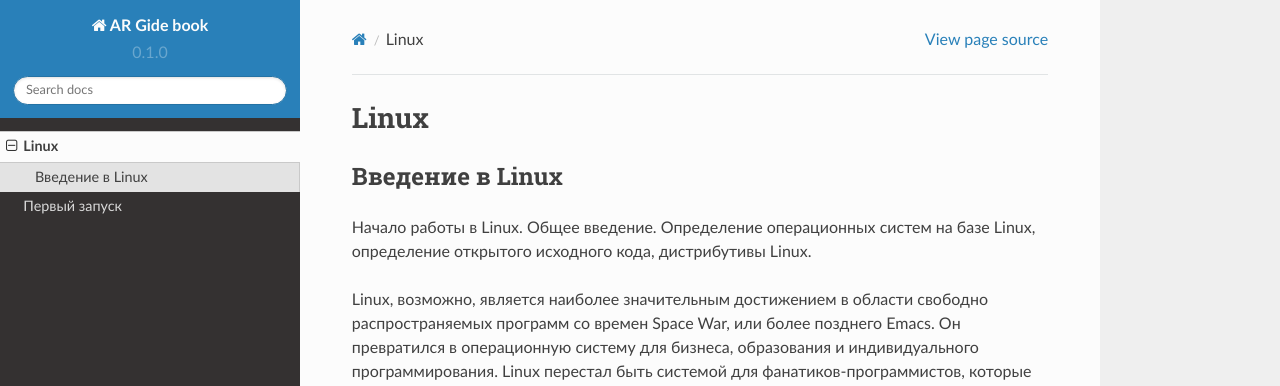
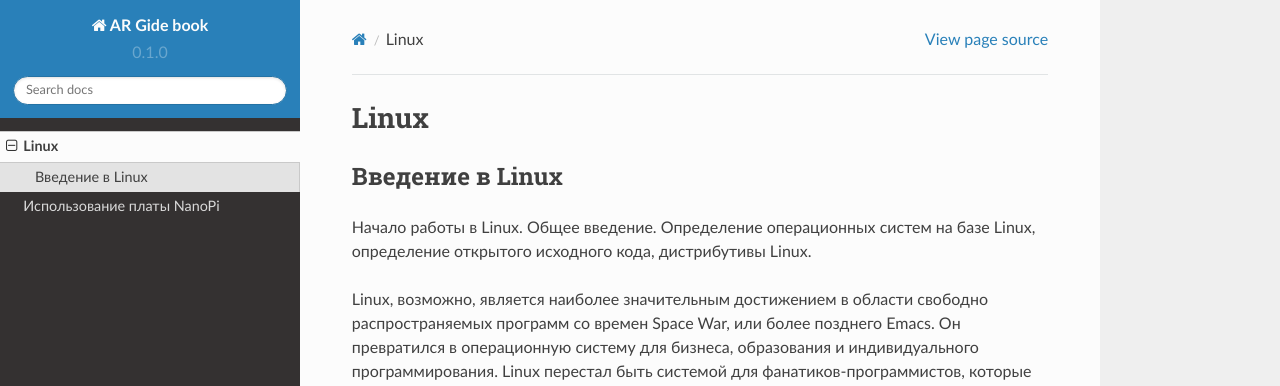
Before and after one commit to BBanwz/Gide-Book-AR, a Sphinx documentation site: the page built from docs/source/Linux.rst, in a window 1280 px wide. Shown: the top 386 px of the page. Built offline with Sphinx 7.4.7 and the Read the Docs theme 2.0.0, drawn with Linux system fonts in a browser that asks for light colours.

Commit message:
Update Использование платы NanoPi.rst

```diff
--- a/docs/source/Использование платы NanoPi.rst
+++ b/docs/source/Использование платы NanoPi.rst
@@ -1,5 +1,5 @@
-Первый запуск
-=============
+Использование платы NanoPi
+==========================
 
 .. _installation:
 
```
